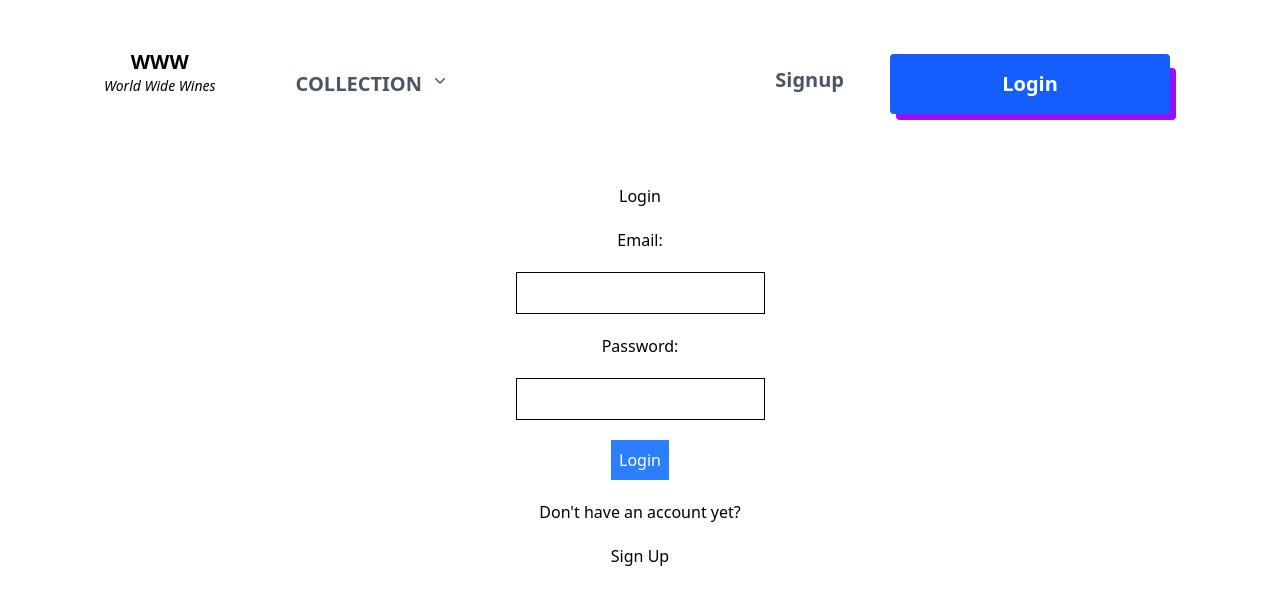
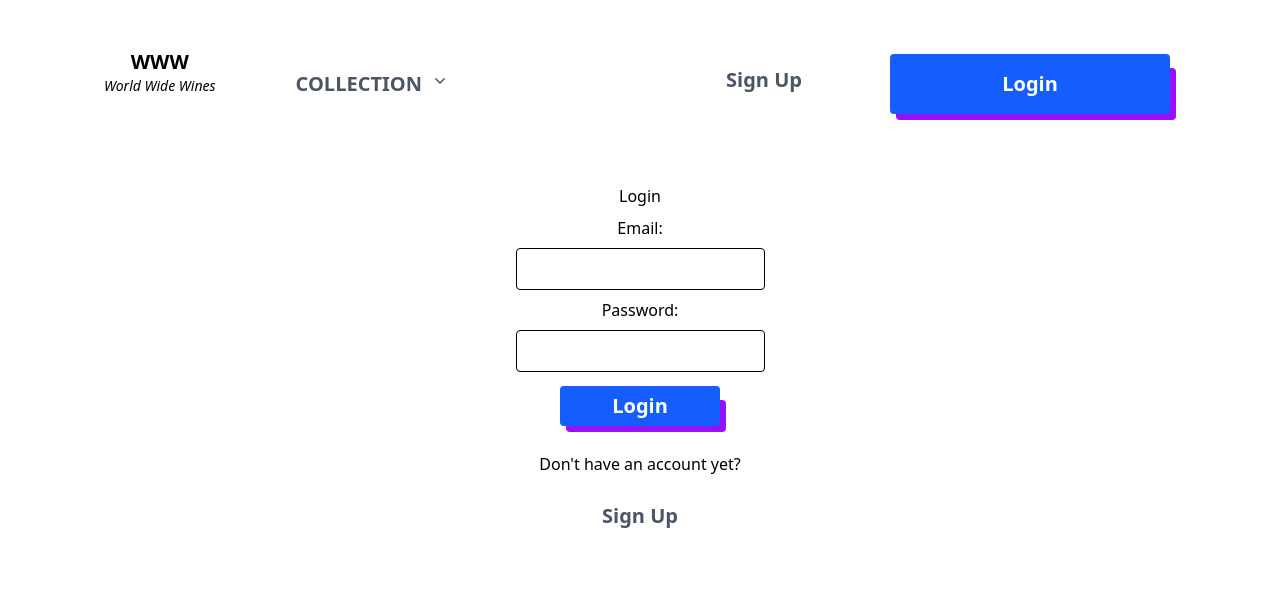
Before and after one commit to LisbonConnection/World-Wide-Wine-Frontend, a React (Vite) app: page /bestratings in a window 1280 px wide. Shown: the top 604 px of the page. Built offline with nearby package versions, Linux system fonts and the light colour scheme.

Commit message:
update login & signup component

```diff
--- a/src/components/Navbar.jsx
+++ b/src/components/Navbar.jsx
@@ -160,8 +160,8 @@ function Navbar() {
             <>
               <div className="flex justify-end space-x-10">
                 <Link to="signup">
-                  <button className="hover:bg-blue-100 hover:text-blue-400 hover:font-bold text-xl text-gray-600 font-bold h-16 w-auto rounded flex items-center">
-                    Signup
+                  <button className="hover:bg-blue-100 hover:text-blue-400 hover:font-bold text-xl text-gray-600 font-bold h-16 w-40 rounded flex justify-center items-center text-center">
+                    Sign Up
                   </button>
                 </Link>
 
--- a/src/pages/Login.jsx
+++ b/src/pages/Login.jsx
@@ -3,6 +3,7 @@ import { Link, useNavigate } from "react-router-dom";
 import axios from "axios";
 import { useContext } from "react";
 import { AuthContext } from "../context/auth.context";
+import { toast } from "react-toastify";
 
 const API_URL = "http://localhost:5005";
 
@@ -17,33 +18,34 @@ function Login(props) {
   const handleEmail = (e) => setEmail(e.target.value);
   const handlePassword = (e) => setPassword(e.target.value);
 
-
   const handleLoginSubmit = (e) => {
     e.preventDefault();
     const requestBody = { email, password };
 
-    axios.post(`${API_URL}/auth/login`, requestBody)
+    axios
+      .post(`${API_URL}/auth/login`, requestBody)
       .then((response) => {
-      // Request to the server's endpoint `/auth/login` returns a response
-      // with the JWT string ->  response.data.authToken
-        console.log('JWT token', response.data.authToken );
+        // Request to the server's endpoint `/auth/login` returns a response
+        // with the JWT string ->  response.data.authToken
+        console.log("JWT token", response.data.authToken);
         storeToken(response.data.authToken);
 
         authenticateUser();
-        navigate('/dashboard');
+        navigate("/dashboard");
+        toast.success("Login successful! Welcome to WWW.");
       })
       .catch((error) => {
         const errorDescription = error.response.data.message;
         setErrorMessage(errorDescription);
-      })
+      });
   };
 
   return (
-    <div className="LoginPage">
-
-      <form className="flex flex-col items-center justify-center text-center space-y-5"
-      onSubmit={handleLoginSubmit}>
-
+    <div>
+      <form
+        className="flex flex-col items-center justify-center text-center space-y-2"
+        onSubmit={handleLoginSubmit}
+      >
         <h1>Login</h1>
 
         <label>Email:</label>
@@ -52,7 +54,7 @@ function Login(props) {
           name="email"
           value={email}
           onChange={handleEmail}
-          className="border p-2"
+          className="border p-2 rounded"
         />
 
         <label>Password:</label>
@@ -61,20 +63,29 @@ function Login(props) {
           name="password"
           value={password}
           onChange={handlePassword}
-          className="border p-2"
+          className="border p-2 rounded"
         />
-        <button type="submit" className="bg-blue-500 text-white p-2">
+        {/* <button type="submit" className="bg-blue-500 text-white p-2">
             Login
+          </button> */}
+
+        <div className="relative flex justify-center items-center mb-5 text-center">
+          <button className="absolute bg-blue-600 text-white text-xl hover:bg-blue-800 font-bold text-center h-10 w-40  p-5 flex items-center justify-center space-x-5 rounded transition-all ease-in-out duration-1000 hover:scale-110">
+            <p className="flex justify-center items-center text-center ">
+              Login
+            </p>
           </button>
 
-        { errorMessage && <p className="error-message">{errorMessage}</p> }
+          <div className="mt-5 ml-3 bg-purple-600 hover:bg-blue-700 h-8 w-40 rounded"></div>
+        </div>
 
-      <p>Don't have an account yet?</p>
-      <Link to={"/signup"}> Sign Up</Link>
+        {errorMessage && <p className="error-message">{errorMessage}</p>}
 
+        <p>Don't have an account yet?</p>
+        <Link to={"/signup"}> <p className="hover:bg-blue-100 hover:text-blue-400 hover:font-bold text-xl text-gray-600 font-bold h-16 w-40 rounded flex justify-center items-center text-center">Sign Up</p> </Link>
       </form>
     </div>
-  )
+  );
 }
 
 export default Login;
--- a/src/pages/SignUp.jsx
+++ b/src/pages/SignUp.jsx
@@ -38,7 +38,7 @@ function SignupPage(props) {
 
   return (
     <>
-      <div className="flex-col items-center justify-center text-center space-y-10">
+      <div className="flex-col items-center justify-center text-center space-y-2">
         <form
           className="flex flex-col items-center justify-center text-center space-y-2"
           onSubmit={handleSignupSubmit}
@@ -51,7 +51,7 @@ function SignupPage(props) {
             name="email"
             value={email}
             onChange={handleEmail}
-            className="border p-2"
+            className="border p-2 rounded"
           />
 
           <label>Password:</label>
@@ -60,7 +60,7 @@ function SignupPage(props) {
             name="password"
             value={password}
             onChange={handlePassword}
-            className="border p-2"
+            className="border p-2 rounded"
           />
 
           <label>Name:</label>
@@ -69,17 +69,27 @@ function SignupPage(props) {
             name="name"
             value={name}
             onChange={handleName}
-            className="border p-2"
+            className="border p-2 rounded"
           />
 
-          <button type="submit" className="bg-blue-500 text-white p-2">
+          {/* <button type="submit" className="bg-blue-500 text-white p-2">
             Sign Up
+          </button> */}
+
+<div className="relative flex justify-center items-center  text-center">
+          <button className="absolute bg-blue-600 text-white text-xl hover:bg-blue-800 font-bold text-center h-10 w-40  flex items-center justify-center space-x-5 rounded transition-all ease-in-out duration-1000 hover:scale-110">
+            <p className="flex justify-center items-center text-center ">
+              Sign Up
+            </p>
           </button>
+
+          <div className="mt-4 ml-3 bg-purple-600 hover:bg-blue-700 h-8 w-40 rounded"></div>
+        </div>
         </form>
         {errorMessage && <p className="error-message">{errorMessage}</p>}
 
         <p>Already have an account?</p>
-        <Link to={"/login"}> Login</Link>
+        <Link to={"/login"}> <p className="hover:font-bold text-xl text-gray-600 font-bold h-16 w-auto rounded">Login</p> </Link>
       </div>
     </>
   );
```
